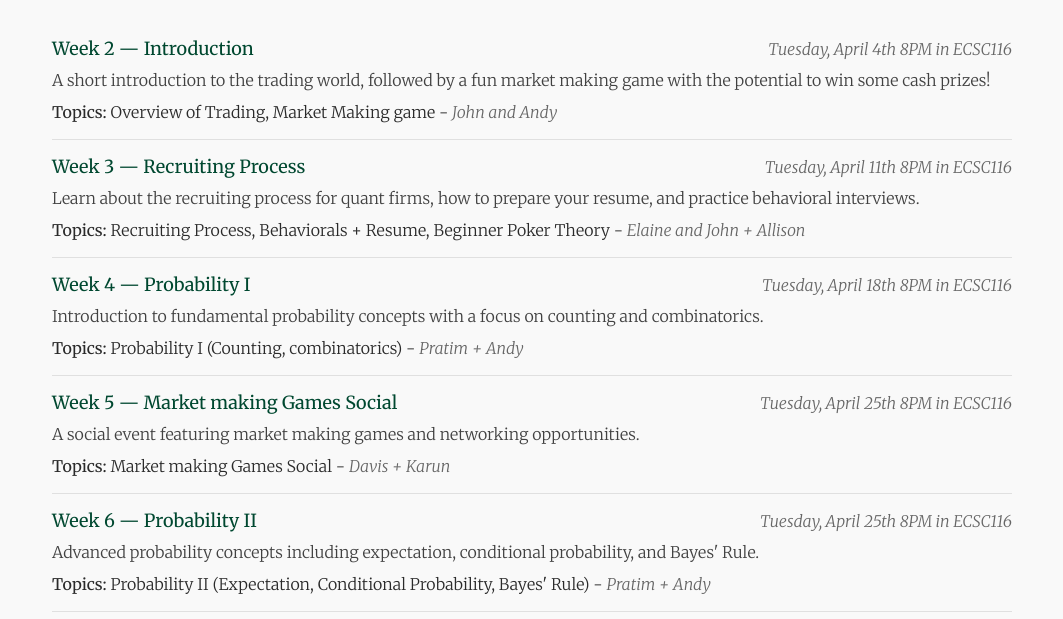
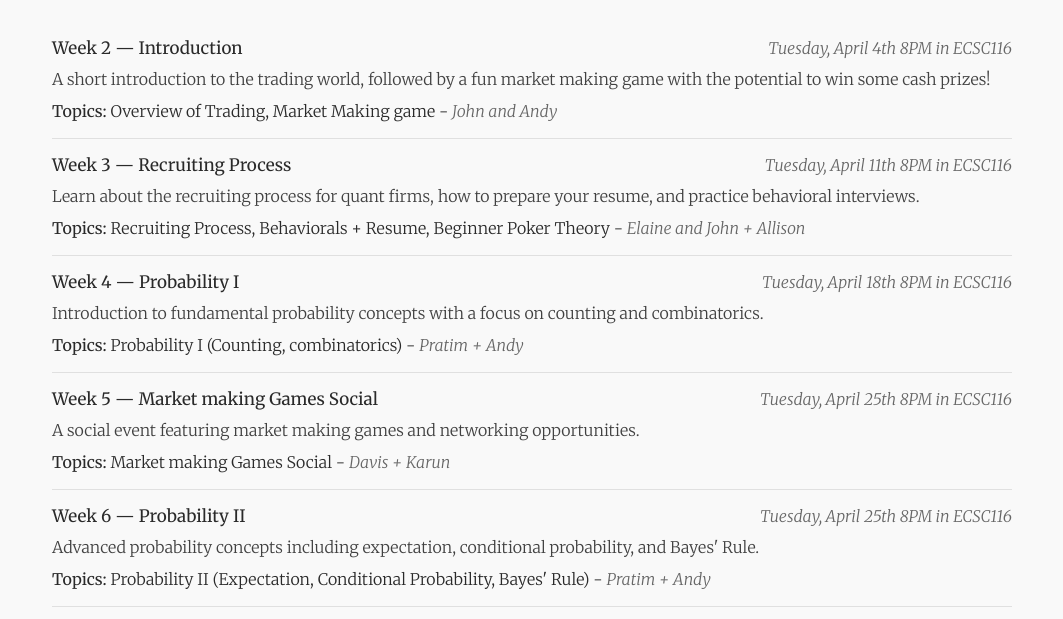
Before and after one commit to dartmouth-quant/dartmouth-quant.github.io, a plain HTML site: page pages/25S.html in a window 1280 px wide. Shown: the part 163-782 px from the top of the page, without its empty margins (108-1171 px from the left). Drawn offline with Linux system fonts and the light colour scheme.

Commit message:
schedule styling

```diff
--- a/styles/25S.css
+++ b/styles/25S.css
@@ -14,9 +14,9 @@
 }
 
 .schedule-header {
-    font-size: 18px;
+    font-size: 17px;
     font-weight: 400;
-    color: #004830;
+    /* color: #004830; */
     margin-bottom: 8px;
     display: flex;
     justify-content: space-between;
```
